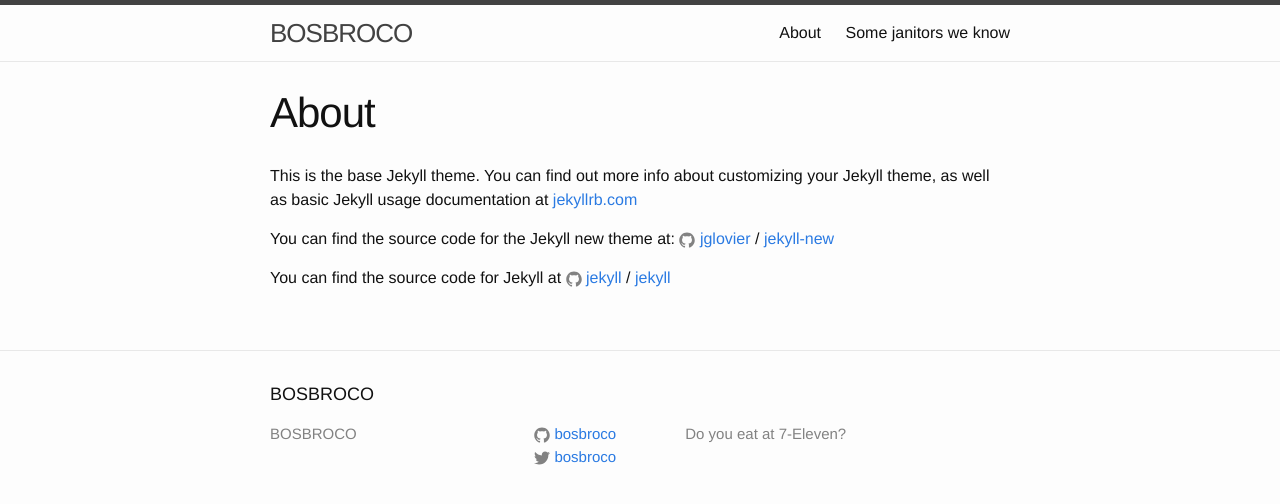
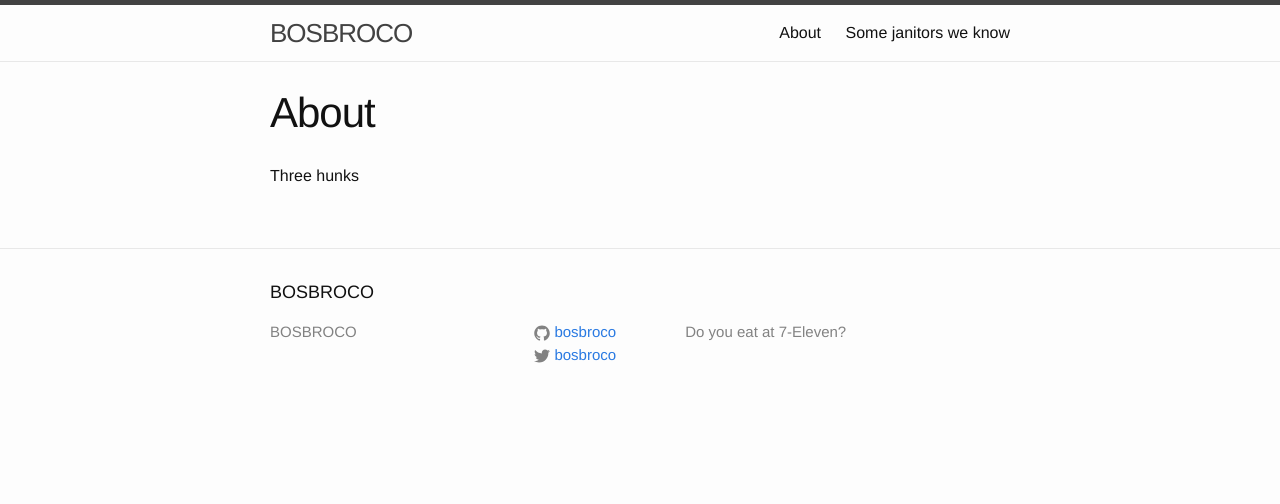
Before and after one commit to bosbroco/bosbroco.github.io, a Jekyll site: the page built from about.md, in a window 1280 px wide. Shown: the top 504 px of the page. Built offline with Jekyll 4.4.1, drawn with Linux system fonts in a browser that asks for light colours.

Commit message:
Update about.md

```diff
--- a/about.md
+++ b/about.md
@@ -4,12 +4,4 @@
 permalink: /about/
 ---
 
-This is the base Jekyll theme. You can find out more info about customizing your Jekyll theme, as well as basic Jekyll usage documentation at [jekyllrb.com](http://jekyllrb.com/)
-
-You can find the source code for the Jekyll new theme at:
-{% include icon-github.html username="jglovier" %} /
-[jekyll-new](https://github.com/jglovier/jekyll-new)
-
-You can find the source code for Jekyll at
-{% include icon-github.html username="jekyll" %} /
-[jekyll](https://github.com/jekyll/jekyll)
+Three hunks
```
